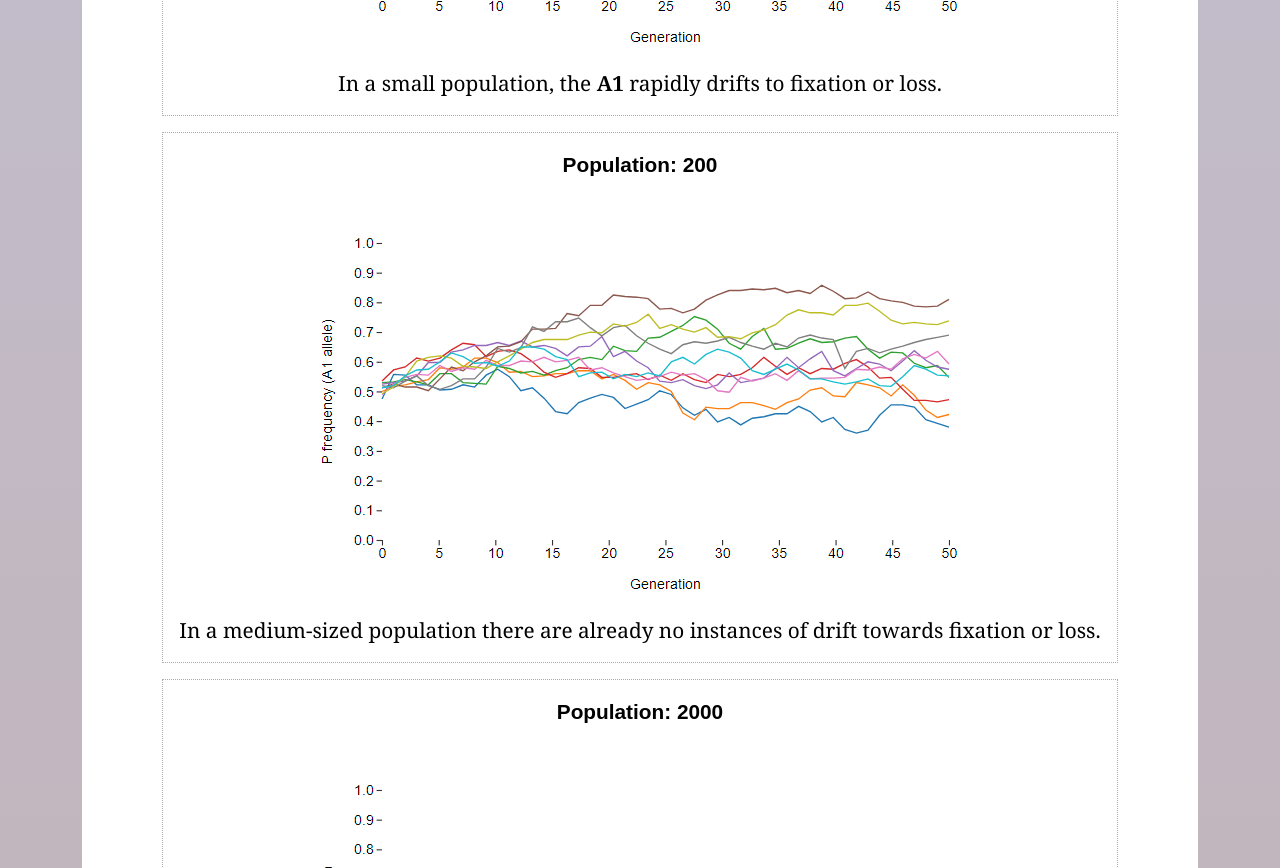
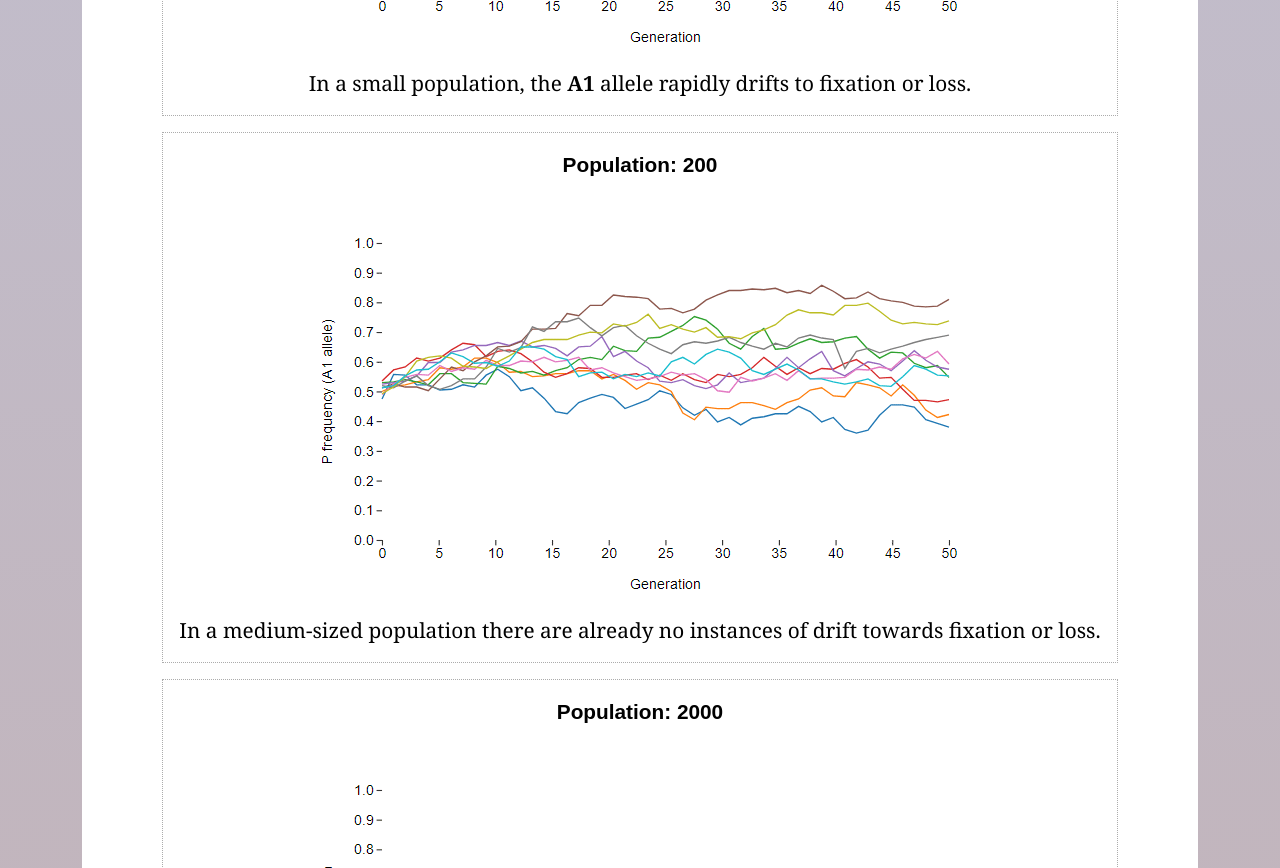
Before and after one commit to chrisnajman/genetic-drift, a plain HTML site: page index.html in a window 1280 px wide. Shown: the part 3426-4294 px from the top of the page. Drawn offline with nearby package versions, Linux system fonts and the light colour scheme.

Commit message:
Text tweak #1

```diff
--- a/index.html
+++ b/index.html
@@ -274,8 +274,8 @@
                 />
                 <figcaption>
                   In a small population, the
-                  <span class="strong">A1</span> rapidly drifts to fixation or
-                  loss.
+                  <span class="strong">A1</span> allele rapidly drifts to
+                  fixation or loss.
                 </figcaption>
               </figure>
             </div>
```
